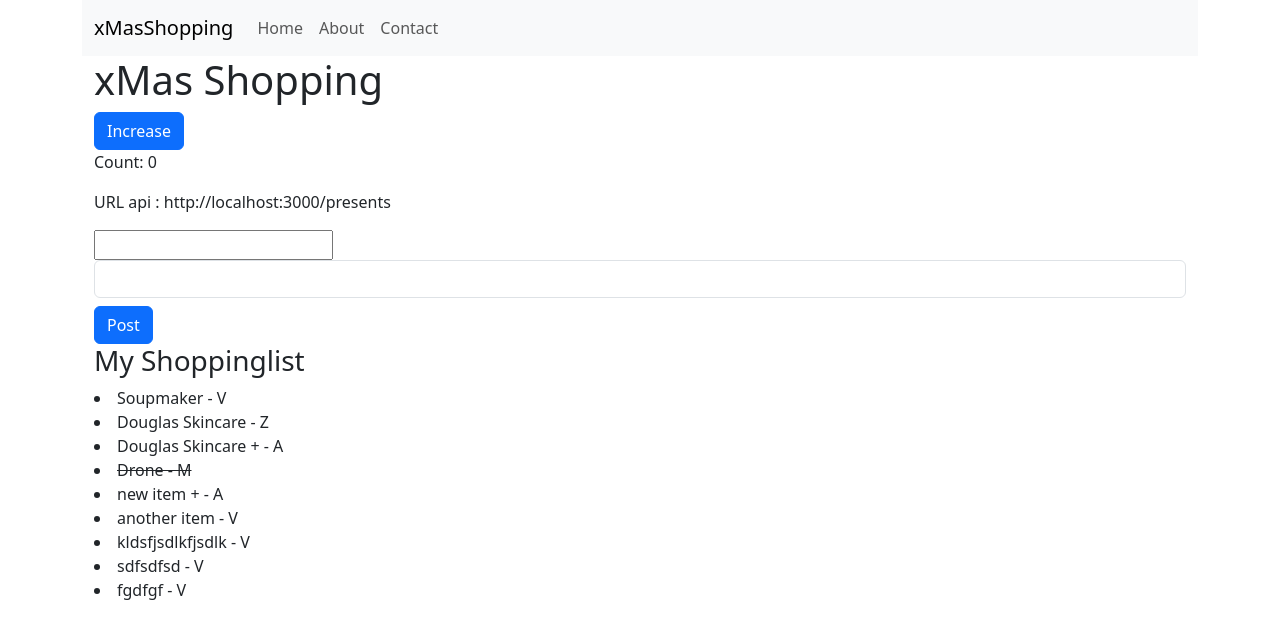
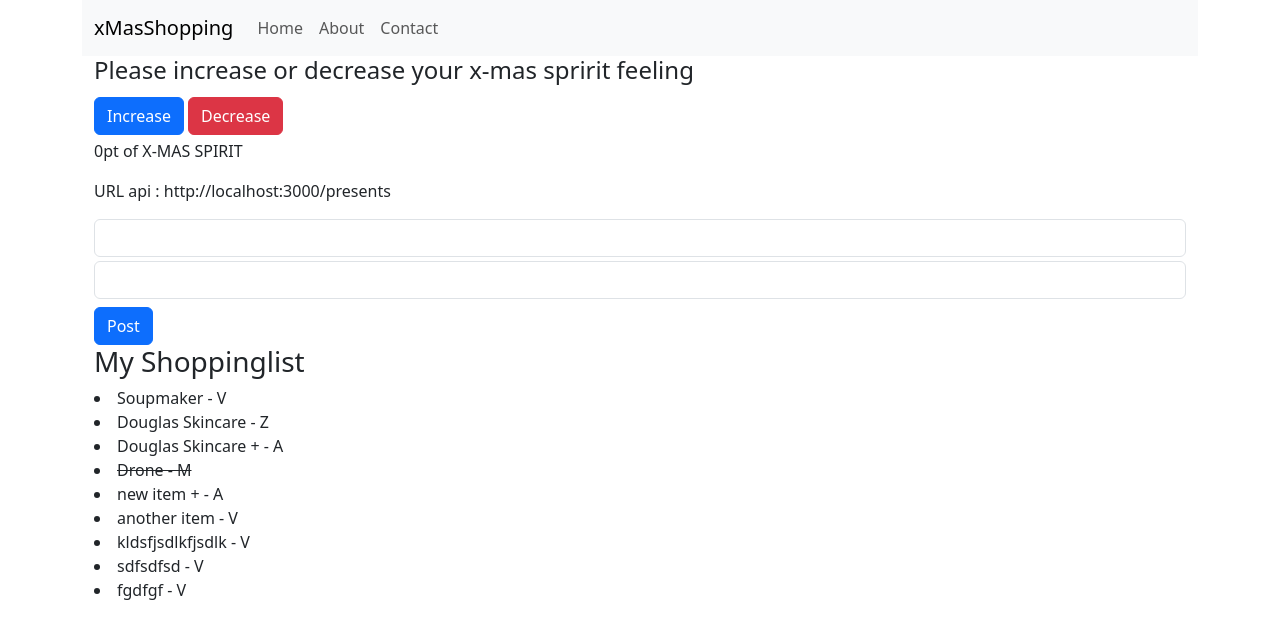
Before and after one commit to mdenitti/Angular18, an Angular app: page /home in a window 1280 px wide. Shown: the top 638 px of the page. Built offline with nearby package versions, Linux system fonts and the light colour scheme; data requests are answered from the project's data file.

Commit message:
added localstorage of the x-mas spirit counter

```diff
--- a/src/app/home/home.component.html
+++ b/src/app/home/home.component.html
@@ -1,11 +1,13 @@
 <div class="container">
     <div class="row">
       <div class="col-md-12">
-          <h1>{{ title }}</h1>
+
+          <h4>Please increase or decrease your x-mas spririt feeling</h4>
           <button (click)="increaseCount()" class="btn btn-primary">Increase</button>
-           <p>Count: {{ count }}</p>
+          <button (click)="decreaseCount()" class="btn btn-danger m-1">Decrease</button>
+           <p>{{ count }}pt of X-MAS SPIRIT</p>
             <p>URL api : {{ url }}</p>
-           <input type="text" [(ngModel)]="myContent">
+           <input class="form-control mb-1  " type="text" [(ngModel)]="myContent">
            <select class="form-control" [(ngModel)]="user">
              <option value="1">user1</option>
              <option value="2">user2</option>
--- a/src/app/home/home.component.ts
+++ b/src/app/home/home.component.ts
@@ -10,6 +10,7 @@ import { FormsModule } from '@angular/forms';
 })
 export class HomeComponent {
 
+
   count:number = 0;
   title = 'xMas Shopping';
   myContent:string = '';
@@ -19,7 +20,13 @@ export class HomeComponent {
 
   increaseCount() {
     this.count++;
+    localStorage.setItem('count', this.count.toString());
   }
+
+  decreaseCount() {
+    this.count--;
+    localStorage.setItem('count', this.count.toString());
+    }
 
   postData() {
 
@@ -52,6 +59,9 @@ export class HomeComponent {
 
   ngOnInit() {
     this.fetchMyData();
+   // Retrieve count from local storage when the component initializes
+   const storedCount = localStorage.getItem('count');
+   this.count = storedCount !== null ? parseInt(storedCount) : 0;
   }
 
 }
```
